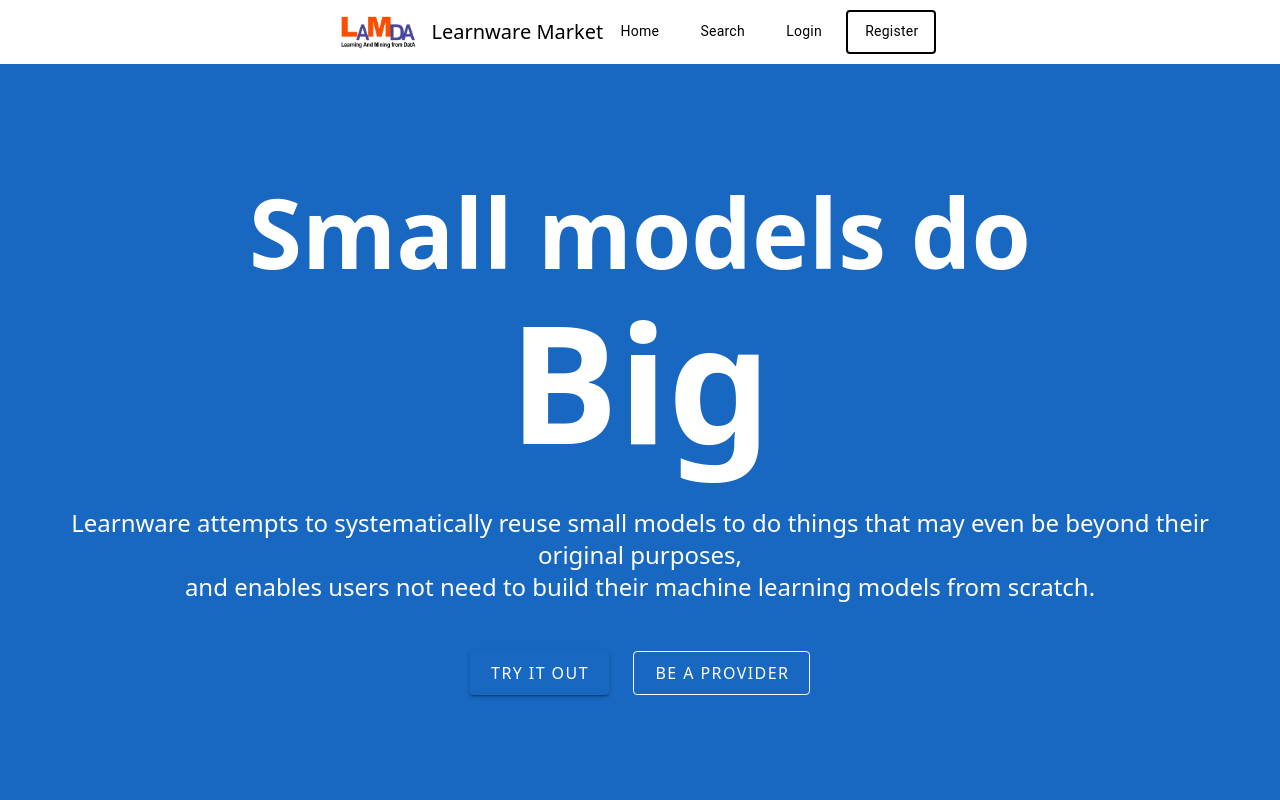
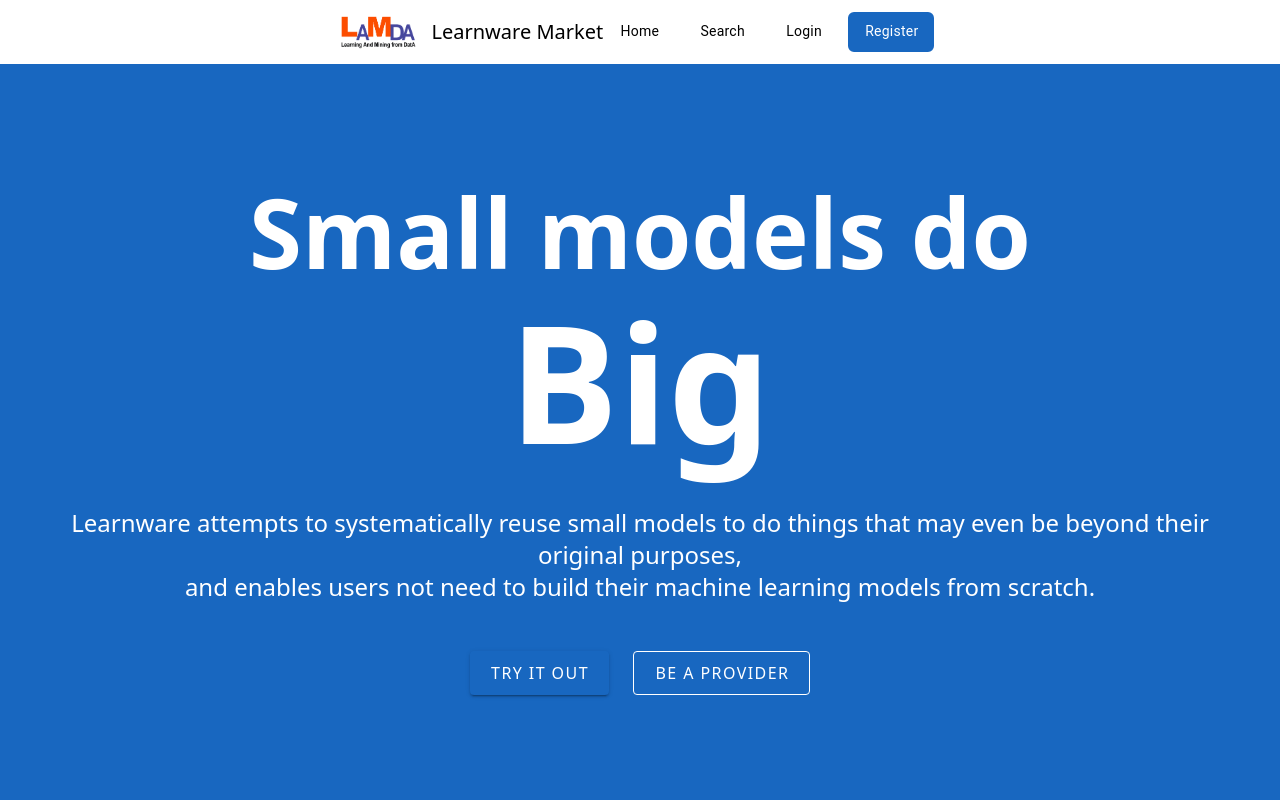
Before and after one commit to Learnware-LAMDA/Beimingwu, a Vue app: page / in a window 1280 px wide. Shown: the top 800 px of the page. Built offline with nearby package versions, Linux system fonts and the light colour scheme.

Commit message:
[MNT] Primary for register button in app bar

```diff
--- a/src/router/index.js
+++ b/src/router/index.js
@@ -68,7 +68,7 @@ const Router = createRouter({
       hideWhenLoggedIn: true,
       icon: 'mdi-account-plus',
       variant: 'outlined',
-      class: ['py-2.5 rounded border-2']
+      class: ['py-2.5 bg-primary rounded-lg border-2']
     },
   },
   {
```
